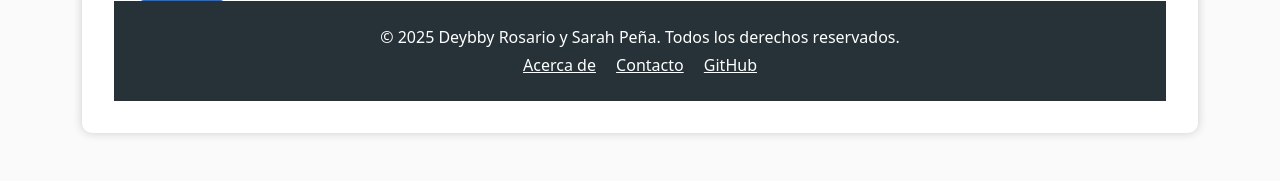
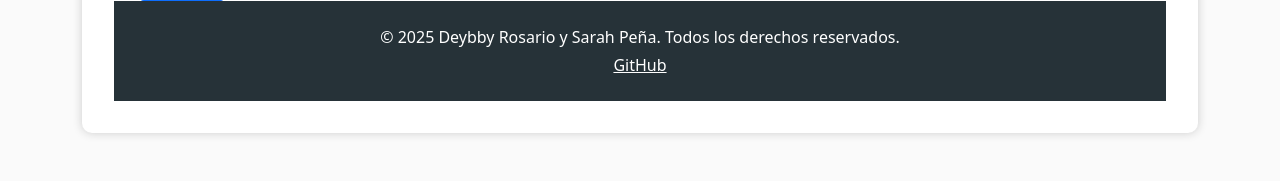
Before and after one commit to MrDeybby/fraudiq, a Flask app: page / in a window 1280 px wide. Shown: the part 2618-2799 px from the top of the page. Run offline with Flask 3, Linux system fonts and the light colour scheme.

Commit message:
[Modify] Delete Contacto

```diff
--- a/templates/index.html
+++ b/templates/index.html
@@ -3,7 +3,7 @@
 <head>
   <meta charset="UTF-8" />
   <meta name="viewport" content="width=device-width, initial-scale=1.0" />
-  <title>Modelo ML</title>
+  <title>FraudIQ - Deteccion de Fraude Bancario</title>
   <!-- <link rel="stylesheet" href="../static/style.css" /> -->
     <link href="https://cdn.jsdelivr.net/npm/bootstrap@5.3.7/dist/css/bootstrap.min.css" rel="stylesheet" integrity="sha384-LN+7fdVzj6u52u30Kp6M/trliBMCMKTyK833zpbD+pXdCLuTusPj697FH4R/5mcr" crossorigin="anonymous">
     <style>
@@ -347,8 +347,6 @@
 
           <p class="mb-1">© 2025 Deybby Rosario y Sarah Peña. Todos los derechos reservados.</p>
           <div>
-            <a href="#acerca" class="text-white me-3">Acerca de</a>
-            <a href="#contacto" class="text-white me-3">Contacto</a>
             <a href="https://github.com/MrDeybby/fraudiq" class="text-white" target="_blank">GitHub</a>
           </div>
         </div>
```
